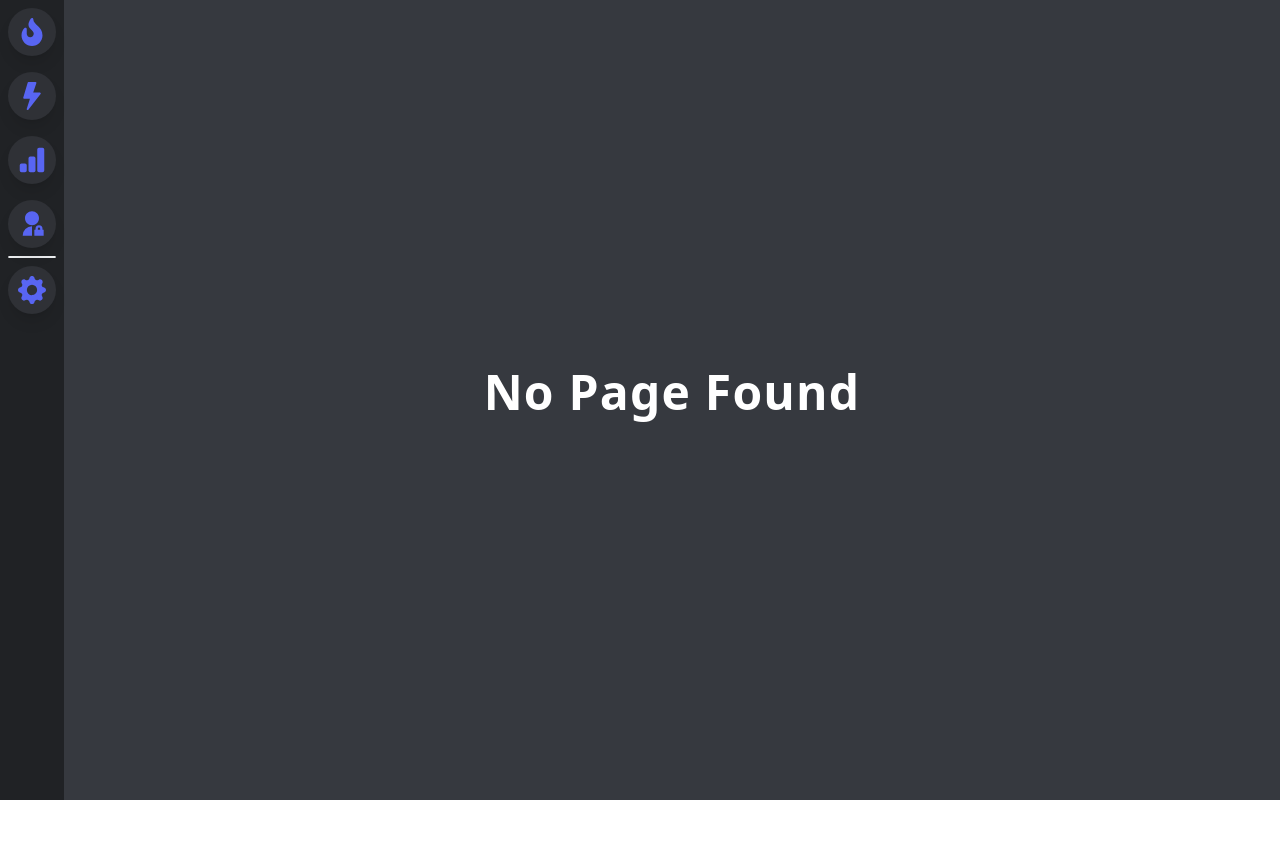
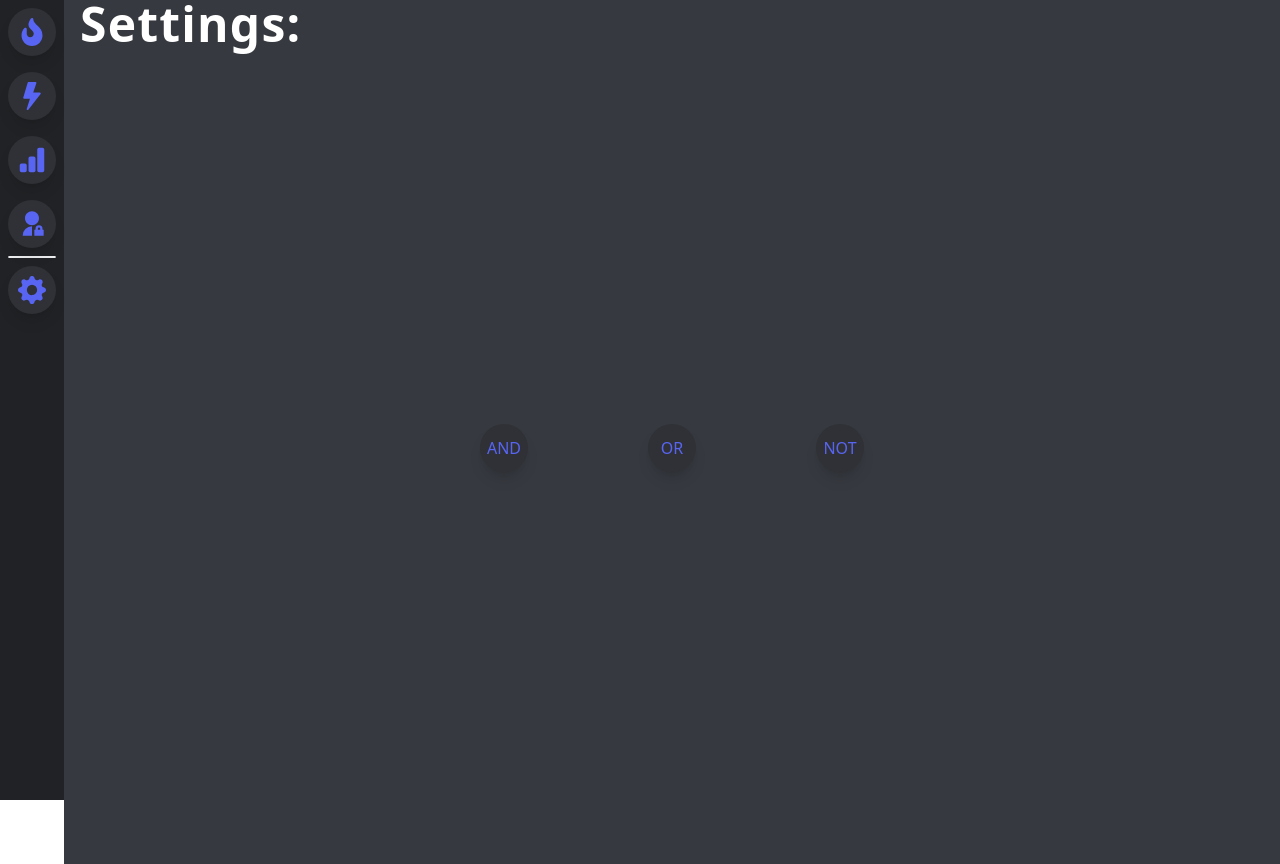
Before and after one commit to GamingSlayerNS/Uncover, a React (Create React App) app: page /settings in a window 1280 px wide. Before the commit the page ends 800 px from the top, so only its background shows below. Built offline with nearby package versions, Linux system fonts and the light colour scheme.

Commit message:
added settings page & suffering

```diff
--- a/src/components/sidebar.tsx
+++ b/src/components/sidebar.tsx
@@ -22,12 +22,14 @@ const SideBar = () => {
                 <SideBarIcon icon={<RiAdminFill size="28" />} text="Administator Console 💡" />
             </Link>
             <Divider />
-            <SideBarIcon icon={<BsGearFill size="28" />} text="Settings 💡" />
+            <Link to={'settings'}>
+                <SideBarIcon icon={<BsGearFill size="28" />} text="Settings 💡" />
+            </Link>
         </div>
     )
 };
 
-const SideBarIcon = ({ icon, text = 'tooltip 💡' } : { icon: JSX.Element, text: string}) => {
+export const SideBarIcon = ({ icon, text = 'tooltip 💡' } : { icon: JSX.Element, text: string}) => {
     return (
         <div className="sidebar-icon group">
             {icon}
--- a/src/index.tsx
+++ b/src/index.tsx
@@ -1,4 +1,4 @@
-import React, { ReactNode } from 'react';
+import React, { ReactNode, useState } from 'react';
 import ReactDOM from 'react-dom/client';
 import { BrowserRouter, Routes, Route } from 'react-router-dom';
 
@@ -8,12 +8,15 @@ import Searching from './pages/searching';
 import Trending from './pages/trending';
 import Firestore from './pages/firestore';
 import AdminConsole from './pages/admin-console';
+import Settings from './pages/settings';
 import NoPage from './pages/error-page';
 
 import './styles/index.css';
 import reportWebVitals from './components/miscellaneous/reportWebVitals';
 
 export default function App() {
+    const [mode, setMode] = useState('AND');
+
     return (
         <BrowserRouter>
             <Routes>
@@ -23,6 +26,7 @@ export default function App() {
                     <Route path='trending' element={<Trending />} />
                     <Route path='firestore' element={<Firestore />} />
                     <Route path='admin-console' element={<AdminConsole />} />
+                    <Route path='settings' element={<Settings />} />
                     <Route path='*' element={<NoPage />} />
                 </Route>
 
--- a/src/pages/searching.tsx
+++ b/src/pages/searching.tsx
@@ -68,7 +68,6 @@ export default function Search() {
             searchList?.appendChild(li);
         }
     }
-
 
     return (
         <>
@@ -200,13 +199,13 @@ export default function Search() {
 };
 
 const Pagination = ({ totalPages, currentPage, setCurrentPage }: any) => (
-    <div className="pagination flex justify-end mr-12 space-x-2">
+    <div className="pagination flex flex-wrap justify-end mr-10 space-x-2 gap-y-2">
         {Array.from({ length: totalPages }, (_, i) => (
             <button
                 id = "pagBtn"
                 key={i}
                 type="button"
-        className={`bg-secondary hover:bg-blue-500 text-white font-bold py-2 px-4 rounded ${currentPage === i + 1 ? "bg-blue-500" : ""}`}
+                className={`bg-secondary hover:bg-blue-500 text-white font-bold py-2 px-4 w-[50.41px] rounded ${currentPage === i + 1 ? "bg-blue-500" : ""}`}
                 onClick={() => setCurrentPage(i + 1)}
             >
                 {i + 1}
--- /dev/null
+++ b/src/pages/settings.tsx
@@ -0,0 +1,32 @@
+export default function Settings() {
+    return (
+        <div>
+            <h1 className="text-white text-5xl font-bold tracking-wide">Settings:</h1>
+            <div className="flex flex-col justify-center m-auto gap-10">
+                <div className="flex flex-row justify-between items-center gap-0 w-96 m-auto h-screen">
+                    <button onClick={() => {}}>
+                        <SettingIcon setting="AND" text="Set search to AND" />
+                    </button>
+                    <button onClick={() => {}}>
+                        <SettingIcon setting="OR" text="Set search to OR" />
+                    </button>
+                    <button onClick={() => {}}>
+                        <SettingIcon setting="NOT" text="Set search to NOT" />
+                    </button>
+                </div>
+            </div>
+        </div>
+    )
+}
+
+export const SettingIcon = ({ setting, text = 'tooltip 💡' } : { setting: string, text: string}) => {
+    return (
+        <div className="sidebar-icon group">
+            {setting}
+
+            <span className="setting-tooltip group-hover:scale-100">
+                {text}
+            </span>
+        </div>
+    )
+};
--- a/src/styles/index.css
+++ b/src/styles/index.css
@@ -17,11 +17,18 @@
         text-white bg-gray-900
         text-xs font-bold
         transition-all duration-100 scale-0 origin-left;
-      }
+    }
 
-      .sidebar-hr {
+    .setting-tooltip {
+        @apply absolute w-auto p-2 m-2 min-w-max top-14 rounded-md shadow-md
+        text-white bg-gray-900
+        text-xs font-bold
+        transition-all duration-100 scale-0 origin-left;
+    }
+
+    .sidebar-hr {
         @apply bg-gray-200 dark:bg-gray-800
         border border-gray-200 dark:border-gray-800 rounded-full
         mx-2;
-      }
+    }
 }
```
Also changed, not shown: src/homepage.tsx (renamed from src/homepage.js, +14 -2 lines). Lines whose indentation alone changed are shown as unchanged.
